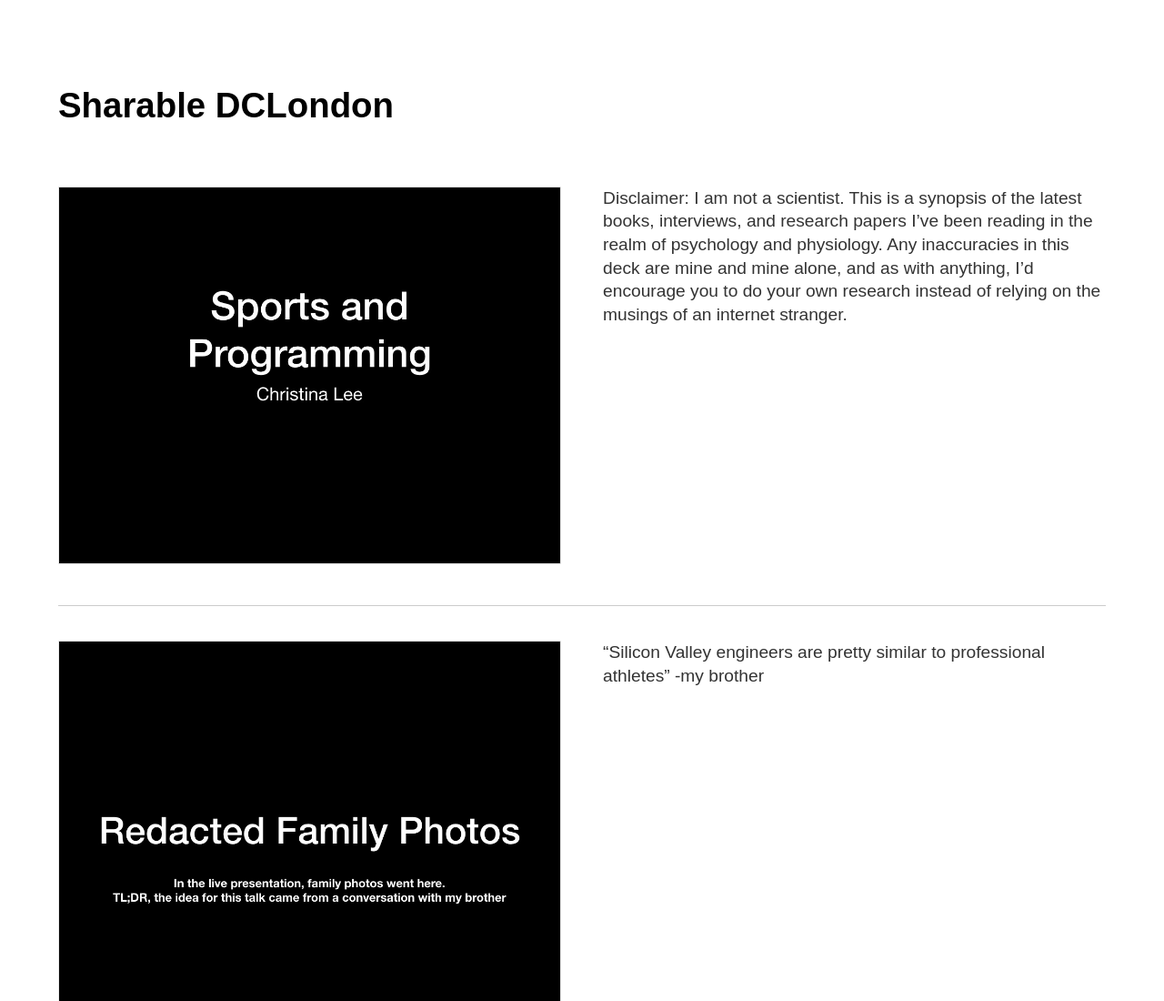
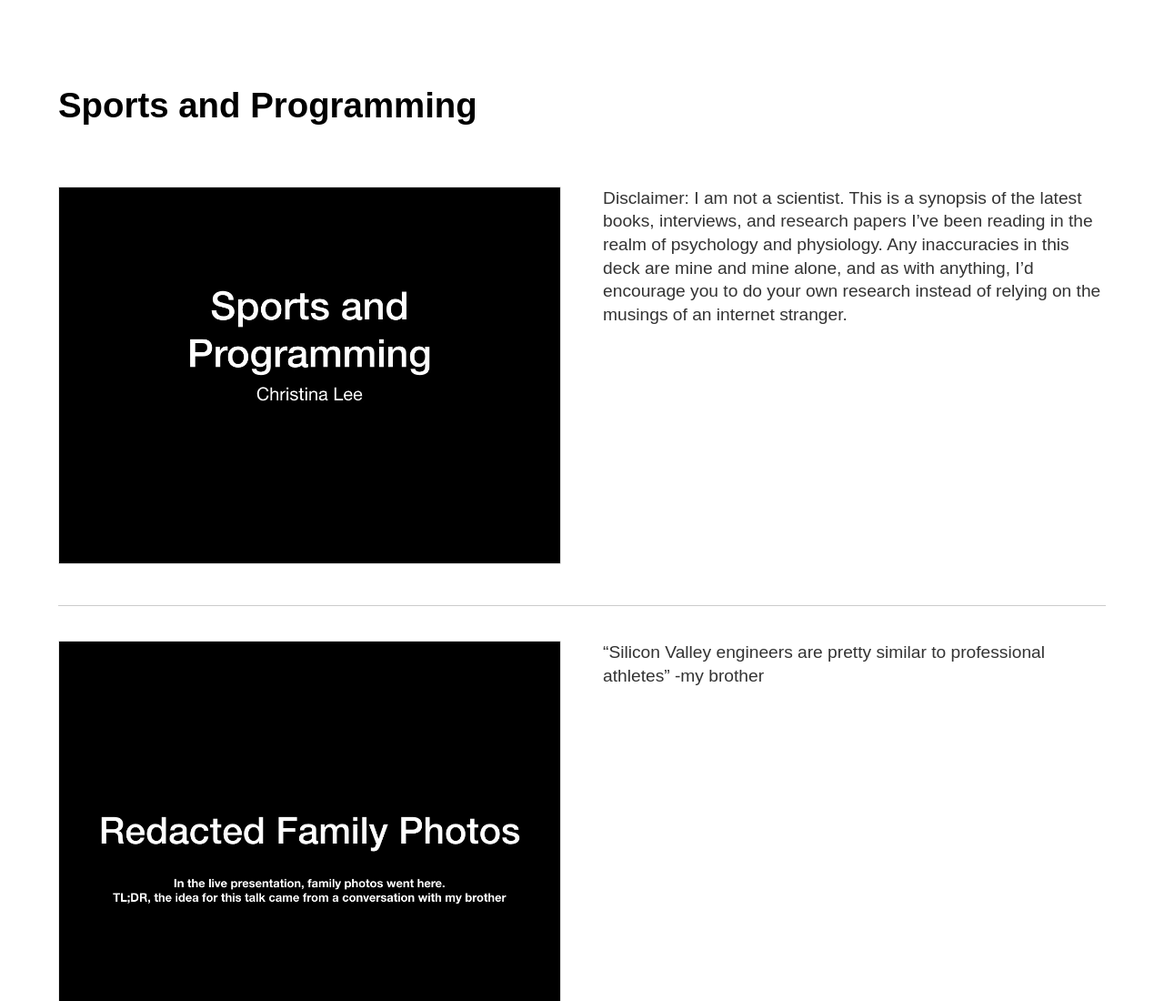
Before and after one commit to christinalee/DCLondon2019, a plain HTML site: page index.html in a window 1280 px wide. Shown: the top 1100 px of the page at 91% size. Drawn offline with Linux system fonts and the light colour scheme.

Commit message:
Update title of page

```diff
--- a/index.html
+++ b/index.html
@@ -3,14 +3,14 @@
     <meta charset="utf-8">
     <meta http-equiv="X-UA-Compatible" content="IE=edge">
     <meta name="viewport" content="width=device-width, initial-scale=1.0">
-    <title>Sharable DCLondon</title>
+    <title>Sports and Programming</title>
     <link rel="stylesheet" href="base.css" type="text/css" media="screen">
     <link rel="stylesheet" href="web.css" type="text/css" media="screen">
     <link rel="stylesheet" href="white.css" type="text/css" media="screen">
 </head>
 <body>
 
-    <h1>Sharable DCLondon</h1>
+    <h1>Sports and Programming</h1>
 
     <div class="slides">
 
```
